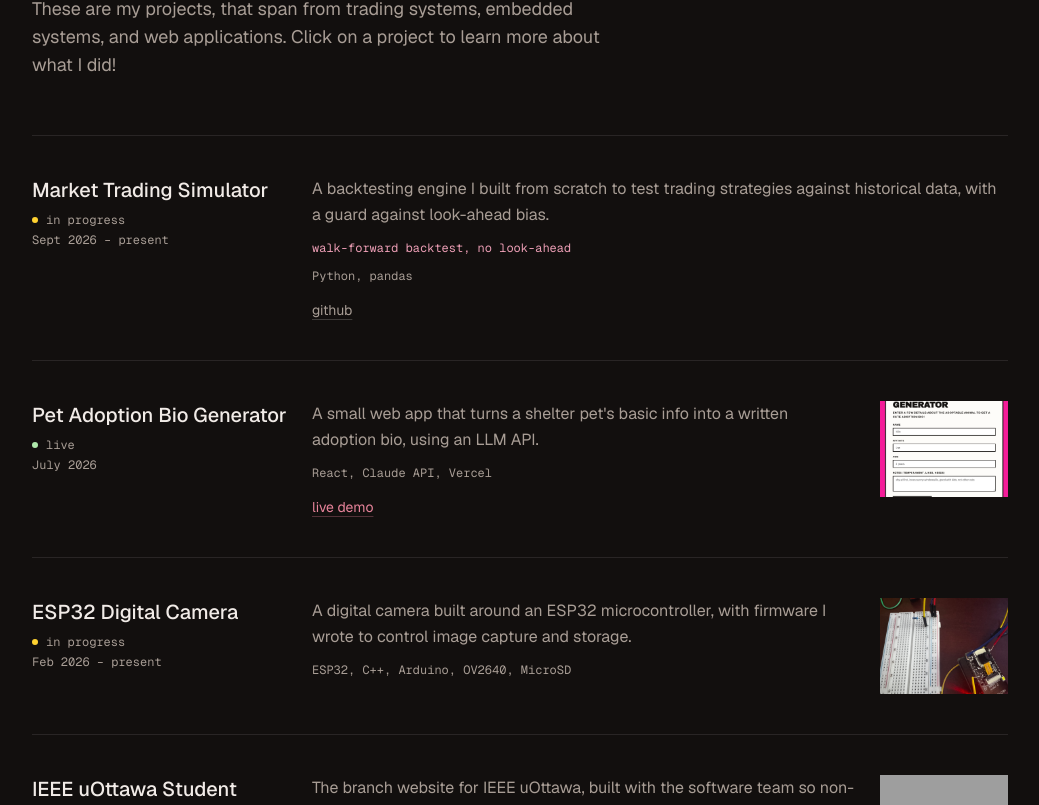
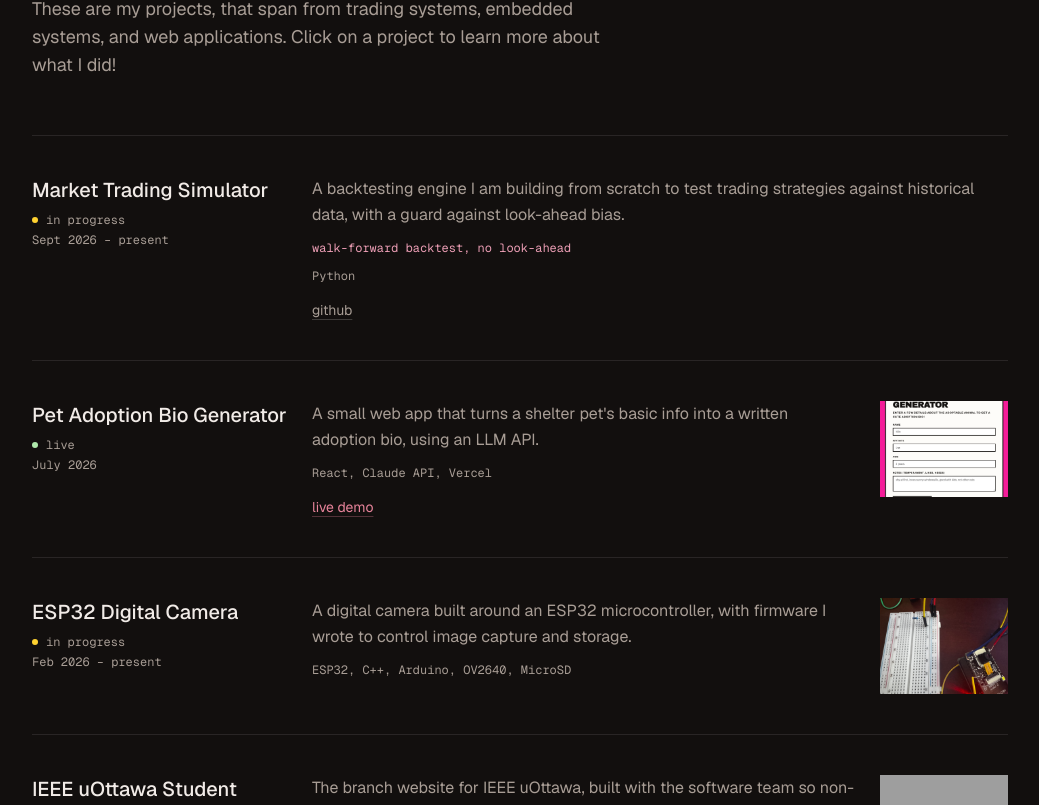
Before and after one commit to aparnabalaji07/portfolio, a Next.js app: page / in a window 1280 px wide. Shown: the part 1712-2517 px from the top of the page, without its empty margins (120-1159 px from the left). Built offline with nearby package versions, Linux system fonts and the light colour scheme; grey boxes are pictures that could not be loaded.

Commit message:
fix: small text edits

```diff
--- a/src/app/projects/[slug]/page.js
+++ b/src/app/projects/[slug]/page.js
@@ -65,7 +65,19 @@ export default async function ProjectPage({ params }) {
           {project.detail.intro}
         </p>
 
+        {project.kind !== "hardware" && project.detail.note && (
+          <p className="text-muted text-lg mt-4 max-w-2xl leading-relaxed">
+            {project.detail.note}
+          </p>
+        )}
+
         <ProjectBody project={project} />
+
+        {project.detail.future && (
+          <p className="text-muted text-lg mt-8 max-w-2xl leading-relaxed">
+            {project.detail.future}
+          </p>
+        )}
 
         {(project.demo || project.github) && (
           <div className="flex flex-wrap items-center gap-6 mt-12">
--- a/src/components/Projects.js
+++ b/src/components/Projects.js
@@ -35,18 +35,20 @@ export default function Projects() {
           {projects.map((project) => (
             <div
               key={project.slug}
-              className="relative border-b border-text/10 py-10 before:content-[''] before:absolute before:inset-x-0 before:top-0 before:h-px before:bg-accent before:opacity-0 before:transition-opacity hover:before:opacity-100 after:content-[''] after:absolute after:inset-x-0 after:bottom-0 after:h-px after:bg-accent after:opacity-0 after:transition-opacity hover:after:opacity-100"
+              className="group relative border-b border-text/10 py-10 cursor-pointer before:content-[''] before:absolute before:inset-x-0 before:top-0 before:h-px before:bg-accent before:opacity-0 before:transition-opacity hover:before:opacity-100 after:content-[''] after:absolute after:inset-x-0 after:bottom-0 after:h-px after:bg-accent after:opacity-0 after:transition-opacity hover:after:opacity-100"
             >
+              <Link
+                href={`/projects/${project.slug}`}
+                className="absolute inset-0 z-0 outline-none focus-visible:outline-2 focus-visible:outline-accent focus-visible:outline-offset-4 rounded-sm"
+                aria-label={project.title}
+              />
               <FadeIn>
                 <div className="flex flex-col md:flex-row md:justify-between gap-6">
                   <div className="md:w-64 shrink-0">
-                    <h3 className="text-text text-xl font-medium">
-                      <Link
-                        href={`/projects/${project.slug}`}
-                        className="hover:text-accent transition-colors outline-none focus-visible:outline-2 focus-visible:outline-accent focus-visible:outline-offset-4 rounded-sm"
-                      >
+                    <h3 className="text-text text-xl font-medium relative z-10 pointer-events-none">
+                      <span className="transition-colors group-hover:text-accent">
                         {project.title}
-                      </Link>
+                      </span>
                     </h3>
                     <div className="flex items-center gap-2 mt-2">
                       <span
@@ -74,7 +76,7 @@ export default function Projects() {
                       {project.tech.join(", ")}
                     </p>
                     {(project.demo || project.github) && (
-                      <div className="flex gap-6 mt-4">
+                      <div className="relative z-10 flex gap-6 mt-4">
                         {project.demo && (
                           <a
                             href={project.demo}
@@ -100,7 +102,7 @@ export default function Projects() {
                   </div>
 
                   {project.thumbnail && (
-                    <div className="relative h-24 w-32 shrink-0 overflow-hidden">
+                    <div className="relative z-10 h-24 w-32 shrink-0 overflow-hidden">
                       <ClickableImage
                         src={project.thumbnail.src}
                         alt={project.thumbnail.alt}
--- a/src/components/Research.js
+++ b/src/components/Research.js
@@ -11,8 +11,8 @@ export default function Research() {
             Research
           </h2>
           <p className="text-muted text-lg mt-4 max-w-xl">
-            Two papers I co-authored on amateur astronomy, measuring binary
-            star separations.
+            Two papers I co-authored on amateur astronomy, measuring binary star
+            separations.
           </p>
         </FadeIn>
 
--- a/src/data/projects.js
+++ b/src/data/projects.js
@@ -6,14 +6,14 @@ export const projects = [
     status: "in progress",
     dateRange: "Sept 2026 – present",
     description:
-      "A backtesting engine I built from scratch to test trading strategies against historical data, with a guard against look-ahead bias.",
-    tech: ["Python", "pandas"],
+      "A backtesting engine I am building from scratch to test trading strategies against historical data, with a guard against look-ahead bias.",
+    tech: ["Python"],
     github: "https://github.com/aparnabalaji07/market-simulator",
     demo: null,
     thumbnail: null,
     detail: {
       intro:
-        "I wanted to know if the trading strategies people talk about online actually hold up, so I built the infrastructure to test them properly instead of taking anyone's word for it. That meant writing my own portfolio tracker, order logic, and P&L accounting before I could even get to the strategies themselves.",
+        "This year, I began my personal finance journey. I was immediately bombarded with information about trading strategies, what kinds of portolio to open, the best ETFs to invest in, and more trading content. I wanted to know if the trading strategies people talk about online actually hold up. To do this, I built the infrastructure to test their strategies properly instead of taking anyone's word for it. That meant writing my own portfolio tracker, order logic, and P&L accounting before I could even get to the strategies themselves. This project is currently helping me figure out where to invest my own money for the future.",
       mechanics: [
         {
           term: "Portfolio tracking",
@@ -54,8 +54,8 @@ export const projects = [
       alt: "The Adoption Bio Generator form",
     },
     detail: {
-      intro:
-        "I built both the frontend and backend myself as a self-directed project to get real, end-to-end experience integrating an LLM API into a product rather than just calling it from a script.",
+      intro: `I love animals and got my cat from a shelter. I have volunteered at local shelters in the past, and most shelters write their pets biography for adoption one at a time. I wanted to build a tool that could help speed up this process. Most volunteers make notes of a pets temperments, needs, and behaviors while taking care of them. Having the shelter volunteers or staff fill in these fields, a REST API creates a short adoption bio to put on a flyer or website.`,
+      note: `I built both the frontend and backend myself as a self-directed project to get real, end-to-end experience integrating an LLM API into a product rather than just calling it from a script.`,
       steps: [
         {
           label: "Input",
@@ -77,6 +77,8 @@ export const projects = [
         src: "/images/projects/AdoptionBioGenerator.png",
         alt: "The Adoption Bio Generator form, with fields for name, species, age, and notes",
       },
+      future:
+        "I am currently in the process of contacting to shelters to use my tool. After I get a few shelters to use it, I will add an authentication feature as well as a database to store the bios for each pet.",
     },
   },
   {
@@ -96,7 +98,7 @@ export const projects = [
     },
     detail: {
       intro:
-        "This project is entirely hardware and firmware, with no web component. I wanted to understand what it actually takes to make a microcontroller function as a reliable camera, one that captures multiple images in a session and stores each one correctly rather than working only once.",
+        "I began to get interested in photography. Soon, I started to wonder how a camera worked and processed images. I decided the best way to learn about cameras was to build one. This project is entirely hardware and firmware, with no web component. I wanted to understand what it actually takes to make a microcontroller function as a reliable camera, one that captures multiple images in a session and stores each one correctly rather than working only once.",
       specs: [
         { label: "Board", value: "ESP32" },
         { label: "Image sensor", value: "OV2640" },
```
